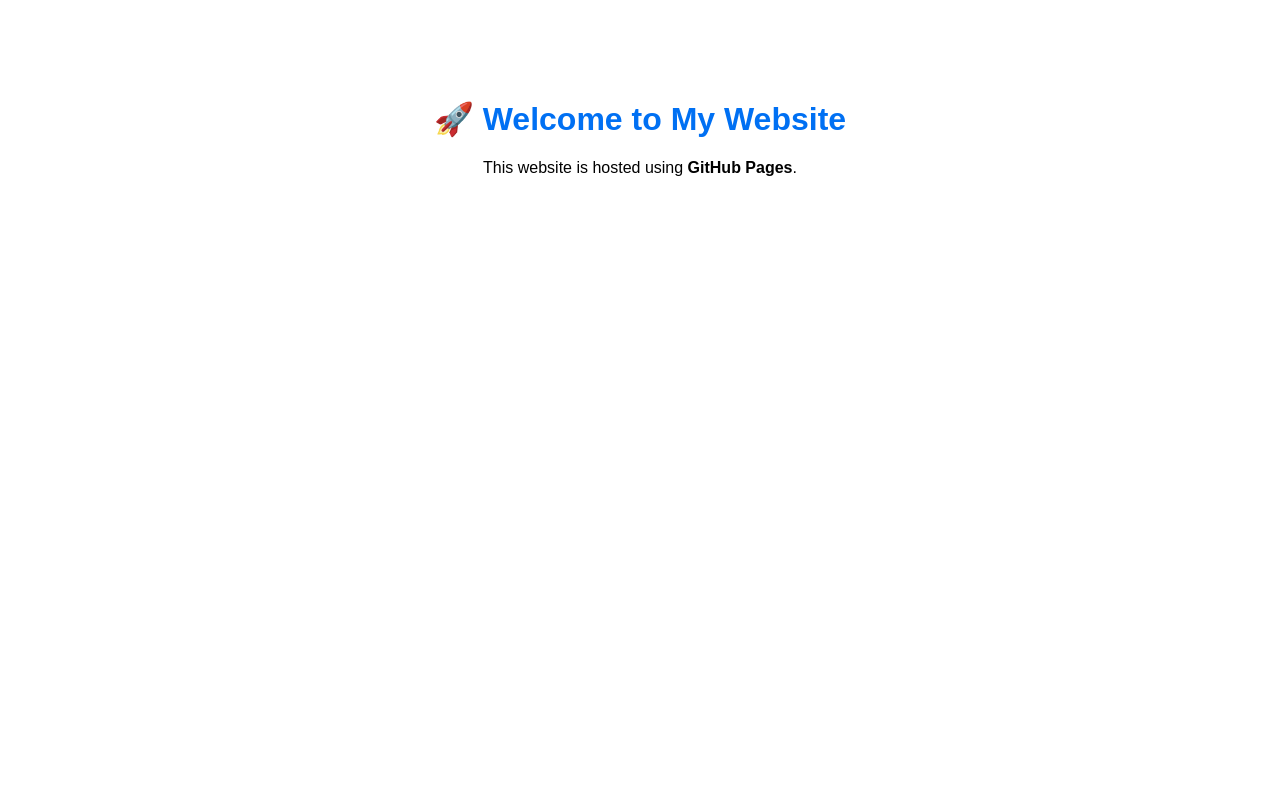
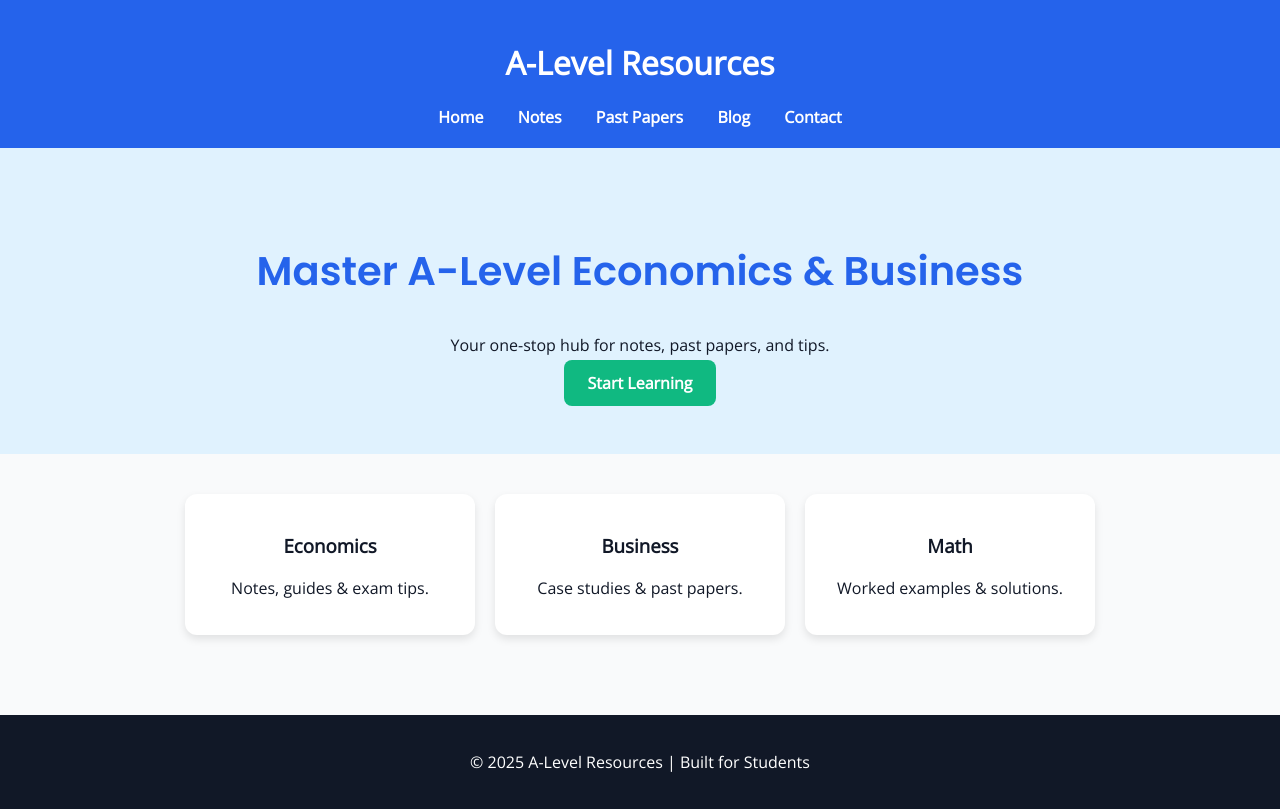
Before and after one commit to bizndecono/bizandeconcie, a plain HTML site: page index.html in a window 1280 px wide. Drawn offline with nearby package versions, Linux system fonts and the light colour scheme.

Commit message:
Update index.html

```diff
--- a/index.html
+++ b/index.html
@@ -1,15 +1,107 @@
 <!DOCTYPE html>
-<html>
+<html lang="en">
 <head>
   <meta charset="UTF-8">
-  <title>My GitHub Website</title>
+  <meta name="viewport" content="width=device-width, initial-scale=1.0">
+  <title>A-Level Resources</title>
+  <link href="https://fonts.googleapis.com/css2?family=Poppins:wght@600&family=Open+Sans&display=swap" rel="stylesheet">
   <style>
-    body { font-family: Arial, sans-serif; text-align: center; margin-top: 100px; }
-    h1 { color: #0070f3; }
+    body {
+      font-family: 'Open Sans', sans-serif;
+      margin: 0;
+      background: #f9fafb;
+      color: #111827;
+    }
+    header {
+      background: #2563eb;
+      color: white;
+      padding: 20px;
+      text-align: center;
+    }
+    nav a {
+      margin: 0 15px;
+      color: white;
+      text-decoration: none;
+      font-weight: bold;
+    }
+    .hero {
+      text-align: center;
+      padding: 60px 20px;
+      background: #e0f2fe;
+    }
+    .hero h1 {
+      font-family: 'Poppins', sans-serif;
+      font-size: 2.5rem;
+      color: #2563eb;
+    }
+    .btn {
+      background: #10b981;
+      padding: 12px 24px;
+      border-radius: 8px;
+      color: white;
+      text-decoration: none;
+      font-weight: bold;
+    }
+    .resources {
+      display: flex;
+      justify-content: center;
+      gap: 20px;
+      padding: 40px 20px;
+    }
+    .card {
+      background: white;
+      border-radius: 12px;
+      box-shadow: 0 4px 8px rgba(0,0,0,0.1);
+      padding: 20px;
+      width: 250px;
+      text-align: center;
+    }
+    footer {
+      background: #111827;
+      color: white;
+      text-align: center;
+      padding: 20px;
+      margin-top: 40px;
+    }
   </style>
 </head>
 <body>
-  <h1>🚀 Welcome to My Website</h1>
-  <p>This website is hosted using <b>GitHub Pages</b>.</p>
+
+  <header>
+    <h1>A-Level Resources</h1>
+    <nav>
+      <a href="#">Home</a>
+      <a href="#">Notes</a>
+      <a href="#">Past Papers</a>
+      <a href="#">Blog</a>
+      <a href="#">Contact</a>
+    </nav>
+  </header>
+
+  <section class="hero">
+    <h1>Master A-Level Economics & Business</h1>
+    <p>Your one-stop hub for notes, past papers, and tips.</p>
+    <a href="#" class="btn">Start Learning</a>
+  </section>
+
+  <section class="resources">
+    <div class="card">
+      <h3>Economics</h3>
+      <p>Notes, guides & exam tips.</p>
+    </div>
+    <div class="card">
+      <h3>Business</h3>
+      <p>Case studies & past papers.</p>
+    </div>
+    <div class="card">
+      <h3>Math</h3>
+      <p>Worked examples & solutions.</p>
+    </div>
+  </section>
+
+  <footer>
+    <p>© 2025 A-Level Resources | Built for Students</p>
+  </footer>
+
 </body>
 </html>
```
